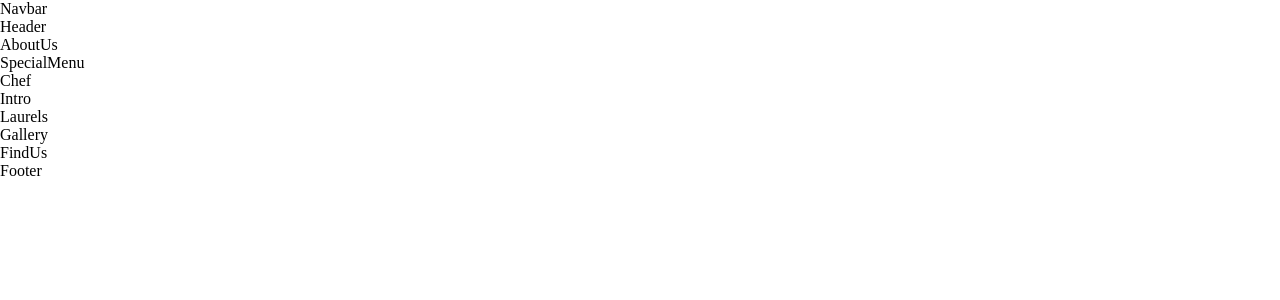
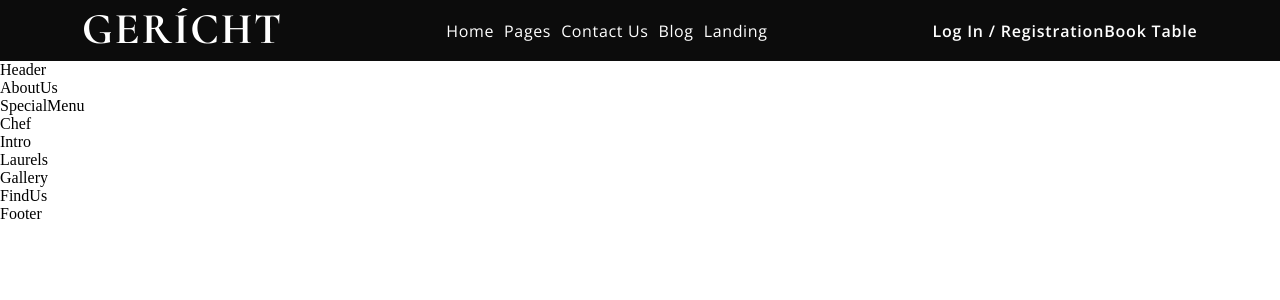
Before and after one commit to DamianT325/restaurant, a React (Create React App) app: page / in a window 1280 px wide. Shown: the top 300 px of the page. Built offline with nearby package versions, Linux system fonts and the light colour scheme; a web font is replaced by a local one.

Commit message:
starting making navbar

```diff
--- a/src/components/Navbar/Navbar.jsx
+++ b/src/components/Navbar/Navbar.jsx
@@ -1,10 +1,36 @@
-import React from 'react';
-
-import './Navbar.css';
+import React from "react";
+import { GiHamburgerMenu } from "react-icons/gi";
+import { MdOutlineRestaurantMenu } from "react-icons/md";
+import images from "../../constants/images";
+import "./Navbar.css";
 
 const Navbar = () => (
-  <div>
-    Navbar
+  <div className="app__navbar">
+    <div className="app__navbar-logo">
+      <img src={images.gericht} alt="logo" className="app__navbar-logo-img" />
+    </div>
+    <ul className="app__navbar-links">
+      <li className="app__navbar-links-link" id="home">
+        Home
+      </li>
+      <li className="app__navbar-links-link" id="Pages">
+        Pages
+      </li>
+      <li className="app__navbar-links-link" id="Contact Us">
+        Contact Us
+      </li>
+      <li className="app__navbar-links-link" id="Blog">
+        Blog
+      </li>
+      <li className="app__navbar-links-link" id="Landing">
+        Landing
+      </li>
+    </ul>
+    <div className="app__navbar-logInLogOut">
+      <p className="app__navbar-logInLogOut-paragraph">Log In / Registration</p>
+      <div></div>
+      <p className="app__navbar-logInLogOut-paragraph"> Book Table</p>
+    </div>
   </div>
 );
 
```
